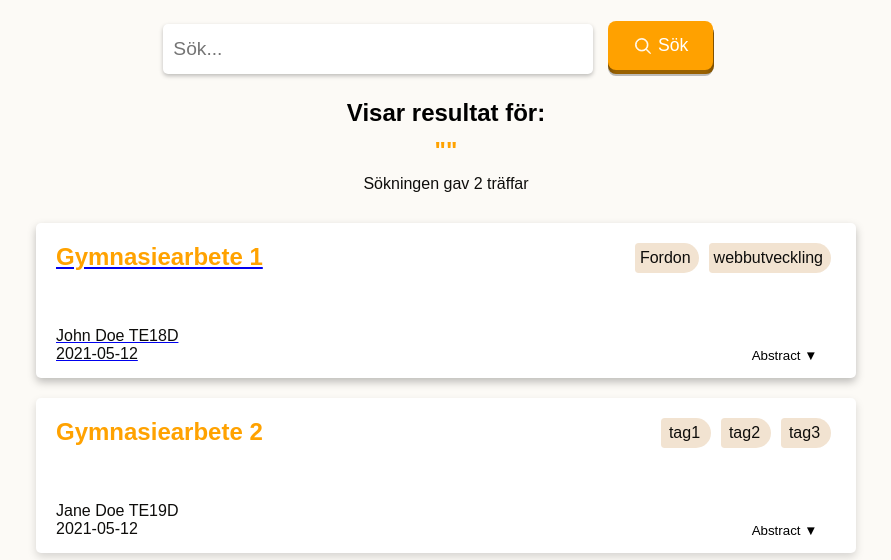
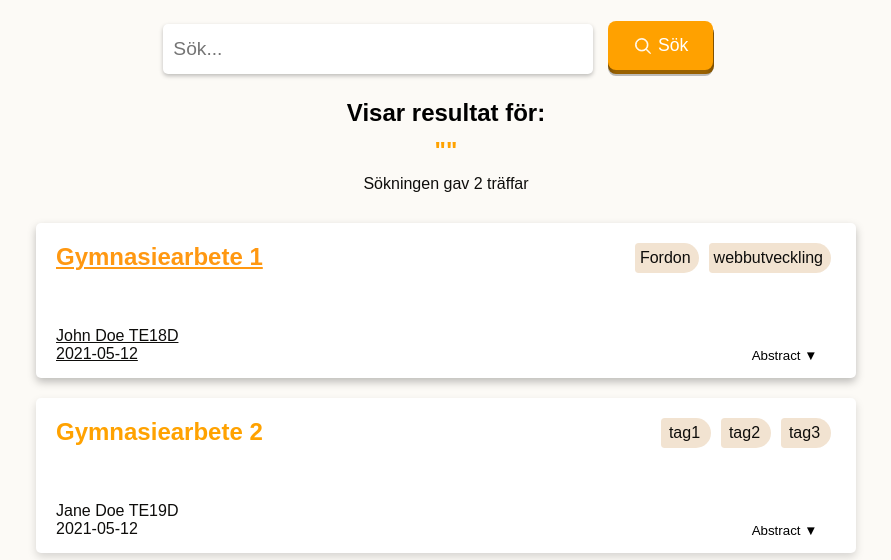
Before and after one commit to LucasKantola/Ostrabo-DB, a Laravel app: page /search in a window 1280 px wide, with the pointer over the restyled element. Shown: the part 271-831 px from the top of the page, without its empty margins (194-1085 px from the left). Run offline with Laravel 12, Linux system fonts and the light colour scheme; some web fonts are replaced.

Commit message:
fixed styling for text in art

```diff
--- a/public/style/search.css
+++ b/public/style/search.css
@@ -56,8 +56,14 @@
 main .article-container > article:hover{
     box-shadow: 0 4px 8px rgba(0, 0, 0, 0.25);
 }
-main .article-container > article:hover .article-content a{
+main .article-container > article:hover .article-content a h2{
     text-decoration: underline;
+    text-decoration-color: var(--primary);
+    filter:hue-rotate(-10deg);
+}
+main .article-container > article:hover .article-content a .bottom p{
+    text-decoration: underline;
+    text-decoration-color: var(--text) !important;
 }
 main .article-container > article:hover .article-right > button,
 main .article-container > article:hover .abstract-dropdown {
@@ -87,7 +93,7 @@
 
 article a:focus h2{
     text-decoration: underline !important;
-    filter: brightness(1.1);
+    filter: brightness(1.2);
 }
 
 article > .article-content > .article-right{
```
